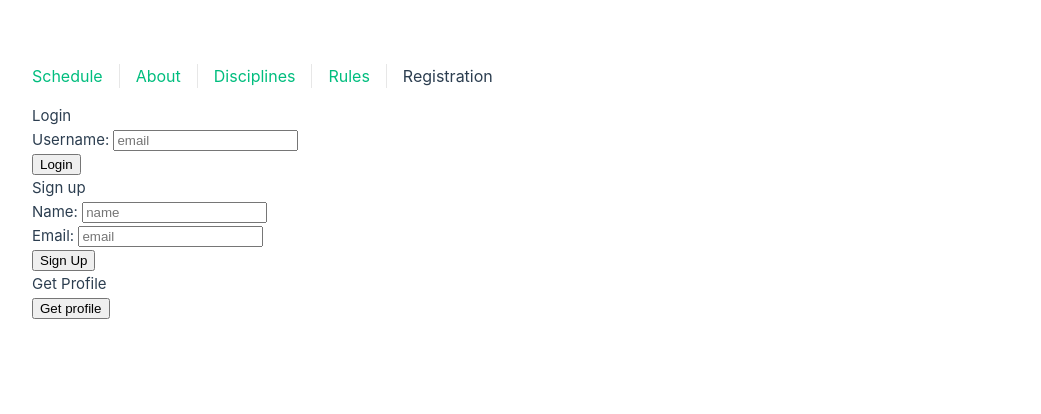
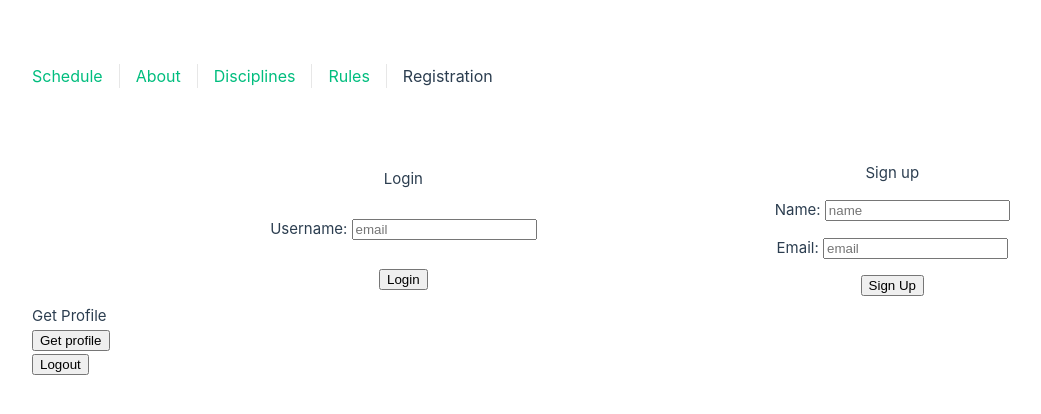
Before and after one commit to Constantijn-Dinklo/SportScheduler, a Vue app in the folder frontend/: page /registration in a window 1280 px wide. Shown: the top 414 px of the page, without its empty margins (0-1041 px from the left). Built offline with nearby package versions, Linux system fonts and the light colour scheme; the HTML template or start-up script is replaced by a standard one.

Commit message:
Added some layout to the login page

```diff
--- a/frontend/src/stores/auth.ts
+++ b/frontend/src/stores/auth.ts
@@ -29,11 +29,17 @@ export const useAuthStore = defineStore('auth', () => {
         auth.value.isAuthenticated = true;
     }
 
+    async function logout() {
+        const res = await api.post('/auth/logout');
+        auth.value.name =  '';
+        auth.value.isAuthenticated = false;
+    }
+
     async function getProfile() {
         console.log("Get Profile");
         const res = await api.get('/auth/profile');
         console.log(res);
     }
 
-    return { auth, signup, login, getProfile };
+    return { auth, signup, login, logout, getProfile };
 })
--- a/frontend/src/views/RegistrationView.vue
+++ b/frontend/src/views/RegistrationView.vue
@@ -22,24 +22,63 @@
         authStore.getProfile();
     }
 
+    function logout() {
+        authStore.logout();
+    }
+
 </script>
 
 <template>
-    <div>
+    <div class="registration-container">
+        <div class="login-container">
             <div>
                 Login
             </div>
             <div>Username: <input v-model="loginEmail" placeholder="email"/></div>
             <div><button @click="login">Login</button></div>
         </div>
-    <div>
+        <div class="signup-container">
             <div>Sign up</div>
             <div>Name: <input v-model="name" placeholder="name"/></div>
             <div>Email: <input v-model="email" type="email" placeholder="email"/></div>
             <div><button @click="signup">Sign Up</button></div>
         </div>
+    </div>
+
     <div>
         <div>Get Profile</div>
         <div><button @click="getProfile">Get profile</button></div>
     </div>
+
+    <div>
+        <button @click="logout">Logout</button>
+    </div>
+
 </template>
+
+<style lang="css">
+    .registration-container {
+        padding-top: 50px;
+        height: 200px;
+
+        display: flex;
+        justify-content: space-evenly;
+
+    }
+
+    .login-container {
+        display: flex;
+        flex-direction: column;
+
+        align-items: center;
+        justify-content: space-around;
+    }
+
+    .signup-container {
+        display: flex;
+        flex-direction: column;
+
+        align-items: center;
+        justify-content: space-around;
+    }
+</style>
```
Also changed, not shown: 1 other file (tests, documents, lock files or other folders). Lines whose indentation alone changed are shown as unchanged.
